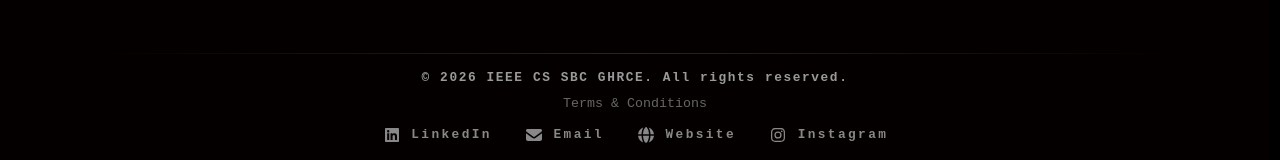
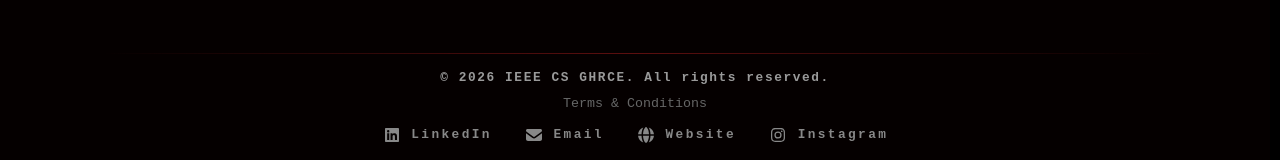
Before and after one commit to XNOXtm/IEEECS-cygnus-2026, a React (Vite) app: page / in a window 1280 px wide. Shown: the part 4724-4884 px from the top of the page. Built offline with nearby package versions, Linux system fonts and the light colour scheme.

Commit message:
typo fixes and loader optimization

```diff
--- a/index.html
+++ b/index.html
@@ -7,6 +7,7 @@
     <title>CYGNUS 2026</title>
     <link rel="preconnect" href="https://fonts.googleapis.com" />
     <link rel="preconnect" href="https://fonts.gstatic.com" crossorigin />
+    <link rel="preload" href="/images/IEEE-CS.webp" as="image" />
     <link
       href="https://fonts.googleapis.com/css2?family=Cormorant+Garamond:wght@400;700&display=swap"
       rel="stylesheet"
--- a/src/components/Footer/FooterLinks.jsx
+++ b/src/components/Footer/FooterLinks.jsx
@@ -10,9 +10,7 @@ export function FooterLinks() {
     <section className="footer-bottom">
       <div className="footer-divider" />
 
-      <p className="copyright">
-        © 2026 IEEE CS SBC GHRCE. All rights reserved.
-      </p>
+      <p className="copyright">© 2026 IEEE CS GHRCE. All rights reserved.</p>
 
       <button className="terms" onClick={() => setShowTerms(true)}>
         Terms & Conditions
```
Also changed, not shown: 1 other file (tests, documents, lock files or other folders).
